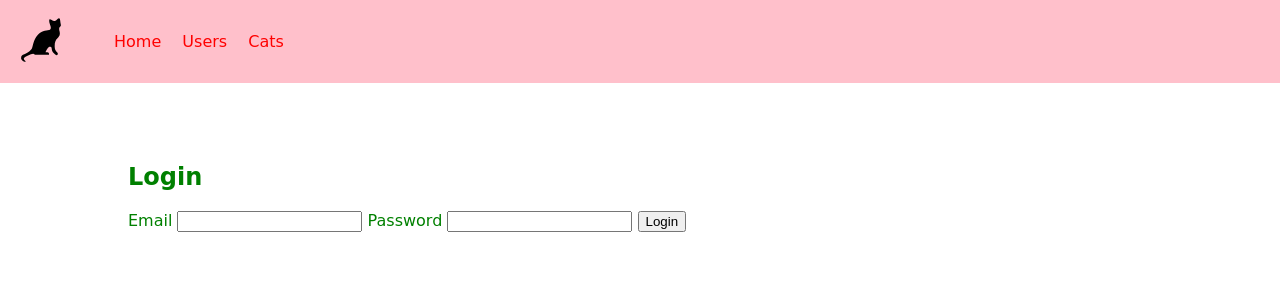
After one commit to chris-b-qa/cat-world-flask-sql-alchemy-user-logins, a Flask app: page /login in a window 1280 px wide. The commit adds this page. Shown: the top 300 px of the page. Run offline with Flask 3, Linux system fonts and the light colour scheme.

Commit message:
Add user login functionality

```diff
--- a/application/__init__.py
+++ b/application/__init__.py
@@ -2,10 +2,11 @@
 import os
 
 from flask import Flask
+from flask_bcrypt import Bcrypt
 from dotenv import load_dotenv
 
 from application.database import db
-from application.models import *
+# from application.models import *
 
 load_dotenv()
 
@@ -22,5 +23,6 @@ app.config['SQLALCHEMY_DATABASE_URI'] = f'mysql://{db_user}:{db_password}@{db_ho
 
 app.config['SECRET_KEY'] = os.getenv('SECRET_KEY')
 db.init_app(app)
+bcrypt = Bcrypt(app)
 
 from application import routes
--- a/application/forms.py
+++ b/application/forms.py
@@ -1,7 +1,7 @@
 #!/usr/bin/python
 
 from flask_wtf import FlaskForm
-from wtforms import StringField, SubmitField, SelectField
+from wtforms import StringField, SubmitField, SelectField, PasswordField, EmailField
 from wtforms.validators import DataRequired, Length
 
 from application.database import db
@@ -10,6 +10,8 @@ from application.models import User
 
 class UserForm(FlaskForm):
     name = StringField('Name', validators=[DataRequired(), Length(max=255)])
+    email = EmailField('Email', validators=[DataRequired(), Length(max=255)])
+    password = PasswordField('Password', validators=[DataRequired(), Length(min=6)])
     submit = SubmitField('Add User')
 
 
@@ -29,3 +31,9 @@ class DeleteForm(FlaskForm):
 class EditForm(FlaskForm):
     name = StringField('Name', validators=[DataRequired(), Length(max=255)])
     submit = SubmitField('Save changes')
+
+
+class LoginForm(FlaskForm):
+    email = EmailField('Email', validators=[DataRequired(), Length(max=255)])
+    password = PasswordField('Password', validators=[DataRequired()])
+    submit = SubmitField('Login')
--- a/application/routes.py
+++ b/application/routes.py
@@ -4,11 +4,46 @@ from application import app, db
 from flask import flash, render_template, redirect, abort, session, request
 from application.models import User, Cat
 from werkzeug.datastructures import MultiDict
-from application.forms import UserForm, CatForm, DeleteForm, EditForm
+from application.forms import UserForm, CatForm, DeleteForm, EditForm, LoginForm
+from sqlalchemy.sql.functions import now
 
 CAT_FORM_DATA = 'cat_form'
 USER_FORM_DATA = 'user_form'
+LOGGED_IN_USER = 'user_id'
 # ---------------------- User routes ----------------------
+
+
+@app.route('/login')
+def login():
+    login_form = LoginForm()
+    return render_template("/login.html", login_form=login_form)
+
+
+@app.route('/login', methods=['POST'])
+def validate_login():
+    login_form = LoginForm()
+
+    if login_form.validate():
+        user = db.session.execute(db.select(User).where(User.email == login_form.email.data)).scalars().first()
+
+        if user is not None and user.is_correct_password(login_form.password.data):
+            session[LOGGED_IN_USER] = user.id
+
+            user.last_login = now()
+            db.session.commit()
+
+            flash(f'{user.name} logged in successfully!')
+            return redirect('/')
+
+    flash(f'Could not log in')
+    return redirect('/login')
+
+
+@app.route('/logout')
+def logout():
+    session.pop(LOGGED_IN_USER)
+    flash(f'Logged out successfully!')
+    return redirect('/')
 
 
 @app.route('/users')
@@ -30,8 +65,7 @@ def create_user():
     user_form = UserForm()
 
     if user_form.validate():
-        new_user = User()
-        new_user.name = user_form.name.data
+        new_user = User(name=user_form.name.data, password=user_form.password.data)
         db.session.add(new_user)
         db.session.commit()
 
@@ -142,5 +176,8 @@ def index():
         session.pop(USER_FORM_DATA)
         user_form.validate()
 
+    logged_in_user_id = session.get(LOGGED_IN_USER)
+    logged_in_user = db.session.get(User, logged_in_user_id)
+
     return render_template('index.html', user_form=user_form, cat_form=cat_form, users_count=users_count,
-                           cats_count=cats_count)
+                           cats_count=cats_count, logged_in_user=logged_in_user)
--- /dev/null
+++ b/application/templates/login.html
@@ -0,0 +1,14 @@
+{% extends 'base.html' %}
+
+{% set active_page = 'login' %}
+{% block title %}Login{% endblock %}
+
+{% block content %}
+    <h1>Login</h1>
+    <form method="POST" action="/login">
+        {{ login_form.hidden_tag() }}
+        {{ login_form.email.label }} {{ login_form.email }}
+        {{ login_form.password.label }} {{ login_form.password }}
+        {{ login_form.submit }}
+    </form>
+{% endblock %}
--- a/migrations.py
+++ b/migrations.py
@@ -1,5 +1,5 @@
 #!/usr/bin/python
-from application import db, app
+from application import app, db
 
 with app.app_context():
     db.create_all()
--- a/requirements.txt
+++ b/requirements.txt
@@ -6,3 +6,5 @@ WTForms~=3.0.1
 python-dotenv~=1.0.0
 mysqlclient==2.1.1
 Werkzeug~=2.2.3
+flask-bcrypt==1.0.1
+SQLAlchemy~=2.0.7
```
Also changed, not shown: application/models.py (+17 -3 lines), application/templates/index.html (+7 -0 lines), seeder.py (+6 -5 lines).
